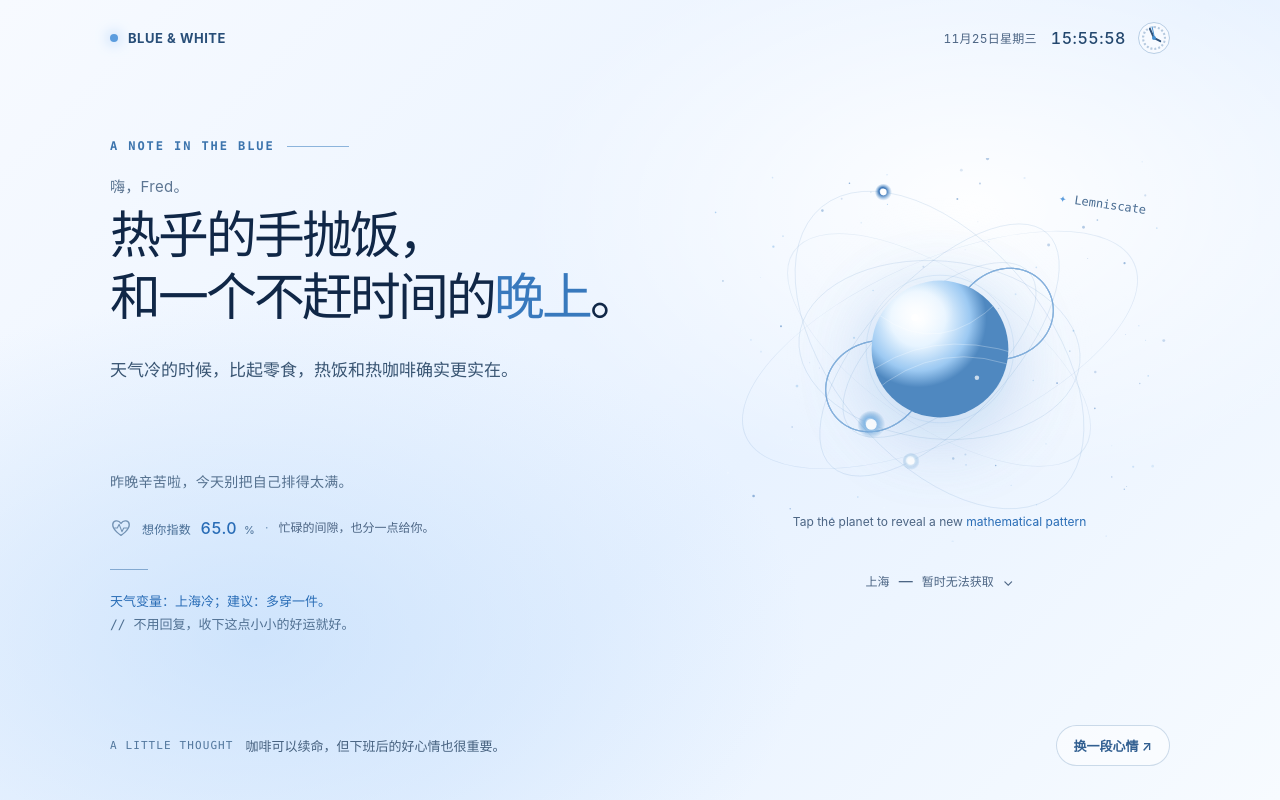
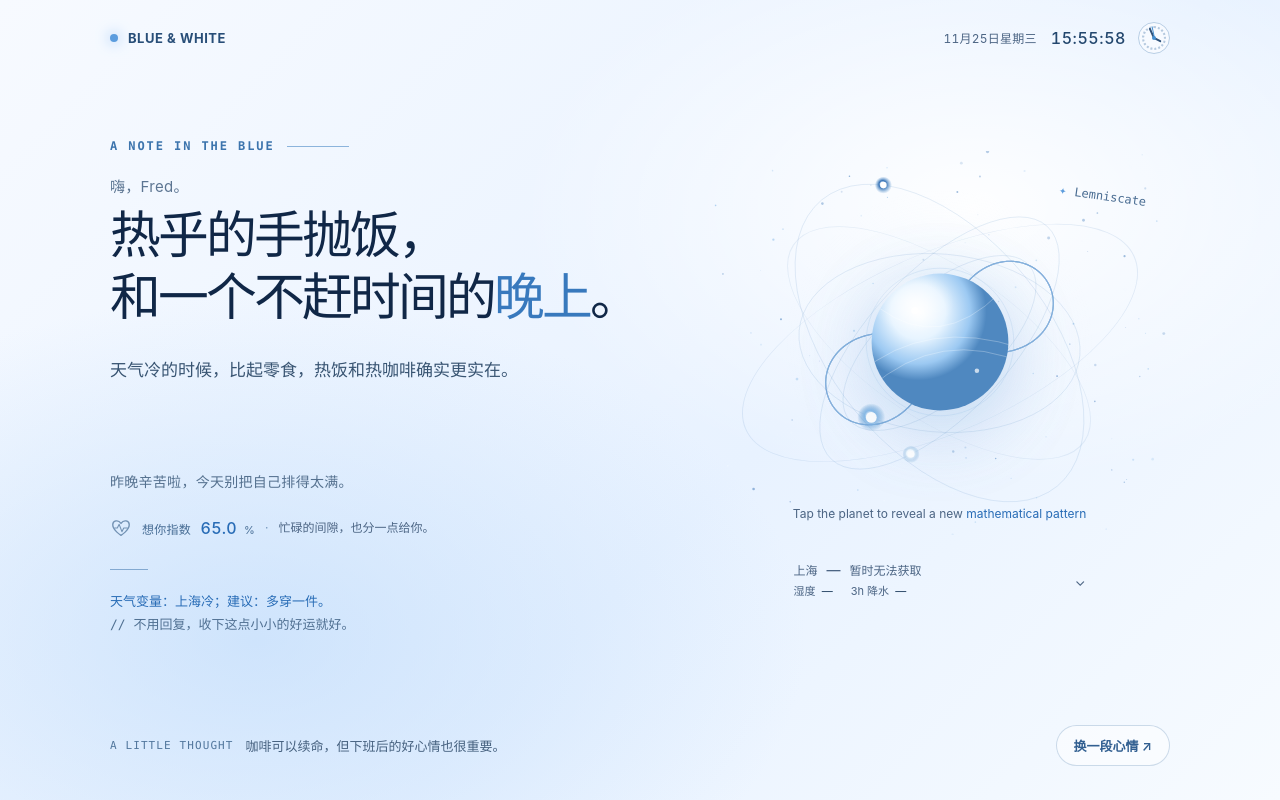
Before and after one commit to kaychiao/blue-white, a plain HTML site: page index.html in a window 1280 px wide. Drawn offline with Linux system fonts and the light colour scheme.

Commit message:
design: show humidity and rain in compact weather summary

```diff
--- a/index.html
+++ b/index.html
@@ -35,6 +35,17 @@ main{min-height:calc(100svh - 155px);padding-top:12px;grid-template-columns:minm
 .longing{display:flex;align-items:center;flex-wrap:wrap;gap:8px 10px;margin-top:22px;color:#466c94;--heartbeat:1.8s}.longing-heart{width:22px;height:22px;flex:none;animation:littleHeartbeat var(--heartbeat) ease-in-out infinite;transform-origin:center}.longing-reading{font-size:12px;letter-spacing:.02em}.longing-number{display:inline-block;min-width:4ch;margin-left:6px;font-size:16px;font-weight:500;font-variant-numeric:tabular-nums;color:#286cb6}.longing-percent{font-size:11px;margin-left:2px}.longing-note{font-size:12px;line-height:1.7;color:#4c6584}.longing-note:before{content:"·";margin-right:10px;color:#7295ba}@keyframes littleHeartbeat{0%,38%,100%{transform:scale(1);opacity:.7}12%{transform:scale(1.13);opacity:1}24%{transform:scale(1.02)}30%{transform:scale(1.07)}}
 @media(max-width:400px){.longing-note{flex-basis:100%;padding-left:32px}.longing-note:before{content:none}}
 @media(prefers-reduced-motion:reduce){.longing-heart{animation:none}}
+
+/* Small weather accessory: key readings stay visible at both sizes. */
+.weather-disclosure{width:min(320px,100%)}
+.weather-summary{display:grid;grid-template-columns:minmax(0,1fr) auto;justify-content:initial;gap:5px 12px;padding:10px 14px;border-radius:16px}
+.weather-summary-main{display:flex;align-items:baseline;gap:9px;min-width:0;flex-wrap:wrap}
+.weather-summary-stats{grid-column:1;display:flex;flex-wrap:wrap;gap:6px 18px;font-size:11px;line-height:1.5;color:#4c6584}
+.weather-summary-stats b{font-weight:500;font-variant-numeric:tabular-nums;margin-left:3px;color:#385472}
+.weather-chevron{grid-column:2;grid-row:1/3;align-self:center}
+.weather-disclosure[open] .weather-summary{padding:10px 4px}
+.weather-disclosure[open] .weather-summary-stats{display:none}
+.weather-disclosure[open] .weather-chevron{grid-row:1}
 </style>
 </head>
 <body>
@@ -66,7 +77,11 @@ main{min-height:calc(100svh - 155px);padding-top:12px;grid-template-columns:minm
     <div class="scene-hint" id="hint">Tap the planet to reveal a new <span>mathematical pattern</span></div>
   </section>
 <details class="weather-panel weather-disclosure" id="weatherPanel" aria-label="上海市天气" aria-busy="true">
-  <summary class="weather-summary"><span class="weather-location">上海</span><span class="weather-temp" id="temperature">—</span><span class="weather-description" id="conditions">天气加载中</span><span class="weather-chevron" aria-hidden="true">⌄</span></summary>
+  <summary class="weather-summary">
+    <span class="weather-summary-main"><span class="weather-location">上海</span><span class="weather-temp" id="temperature">—</span><span class="weather-description" id="conditions">天气加载中</span></span>
+    <span class="weather-summary-stats"><span>湿度 <b id="humidityCompact">—</b></span><span title="未来 3 小时最高降水概率">3h 降水 <b id="rainCompact">—</b></span></span>
+    <span class="weather-chevron" aria-hidden="true">⌄</span>
+  </summary>
   <div class="weather-expanded">
     <dl class="weather-metrics"><div><dt>体感</dt><dd id="feelsLike">—</dd></div><div><dt title="未来 3 小时最高降水概率">3h 降水</dt><dd id="rainChance">—</dd></div><div><dt>湿度</dt><dd id="humidity">—</dd></div></dl>
     <p class="clothing-note" id="clothing">等天气更新，给你一点出门穿衣参考。</p>
--- a/weather.js
+++ b/weather.js
@@ -30,6 +30,7 @@
     const rain=windowValues.length?Math.max(...windowValues.map(x=>x.p)):null;
     byId('temperature').textContent=degrees(c.temperature_2m);byId('conditions').textContent=description(c.weather_code);
     byId('feelsLike').textContent=degrees(c.apparent_temperature);byId('humidity').textContent=percent(c.relative_humidity_2m);byId('rainChance').textContent=percent(rain);
+    byId('humidityCompact').textContent=percent(c.relative_humidity_2m);byId('rainCompact').textContent=percent(rain);
     const feels=Number.isFinite(c.apparent_temperature)?c.apparent_temperature:c.temperature_2m;
     let clothes=feels<5?'厚外套或羽绒服，围巾也带上。':feels<12?'毛衣加厚外套，怕冷可以加条围巾。':feels<18?'长袖配外套，早晚别穿太薄。':feels<25?'薄长袖或轻外套，方便随时增减。':'轻薄透气的衣服，出门注意防晒。';
     if(c.wind_speed_10m>=20)clothes+=' 风比较大，外层选挡风一点的。';
@@ -59,7 +60,7 @@
     } catch {
       let shown=false;
       try {const saved=JSON.parse(localStorage.getItem(cacheKey));if(saved && Date.now()-saved.savedAt<2*3600*1000){render(saved.data,true);shown=true}}catch{}
-      if(!shown){byId('weatherUpdated').textContent='暂未更新 · 数据说明';for(const id of ['temperature','feelsLike','humidity','rainChance'])byId(id).textContent='—';byId('conditions').textContent='暂时无法获取';byId('clothing').textContent='天气连接暂不可用，出门前看看当地预报。';byId('weatherStatus').textContent='天气尚未发布或数据已过期 · 稍后再试';}
+      if(!shown){byId('weatherUpdated').textContent='暂未更新 · 数据说明';for(const id of ['temperature','feelsLike','humidity','rainChance','humidityCompact','rainCompact'])byId(id).textContent='—';byId('conditions').textContent='暂时无法获取';byId('clothing').textContent='天气连接暂不可用，出门前看看当地预报。';byId('weatherStatus').textContent='天气尚未发布或数据已过期 · 稍后再试';}
     } finally {busy=false;byId('weatherRefresh').disabled=false;byId('weatherPanel').setAttribute('aria-busy','false');}
   }
   byId('weatherRefresh').addEventListener('click',refresh);
```
